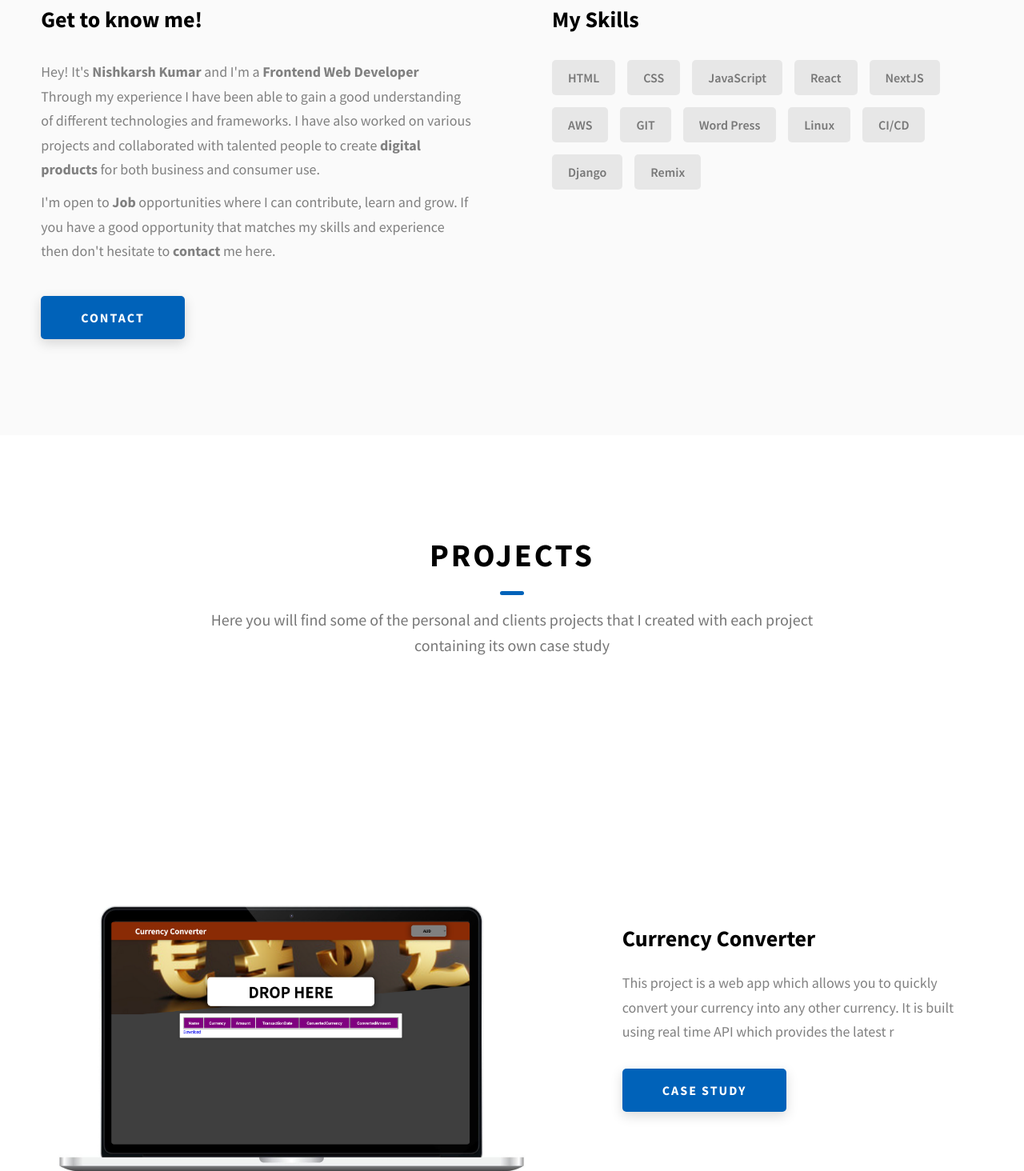
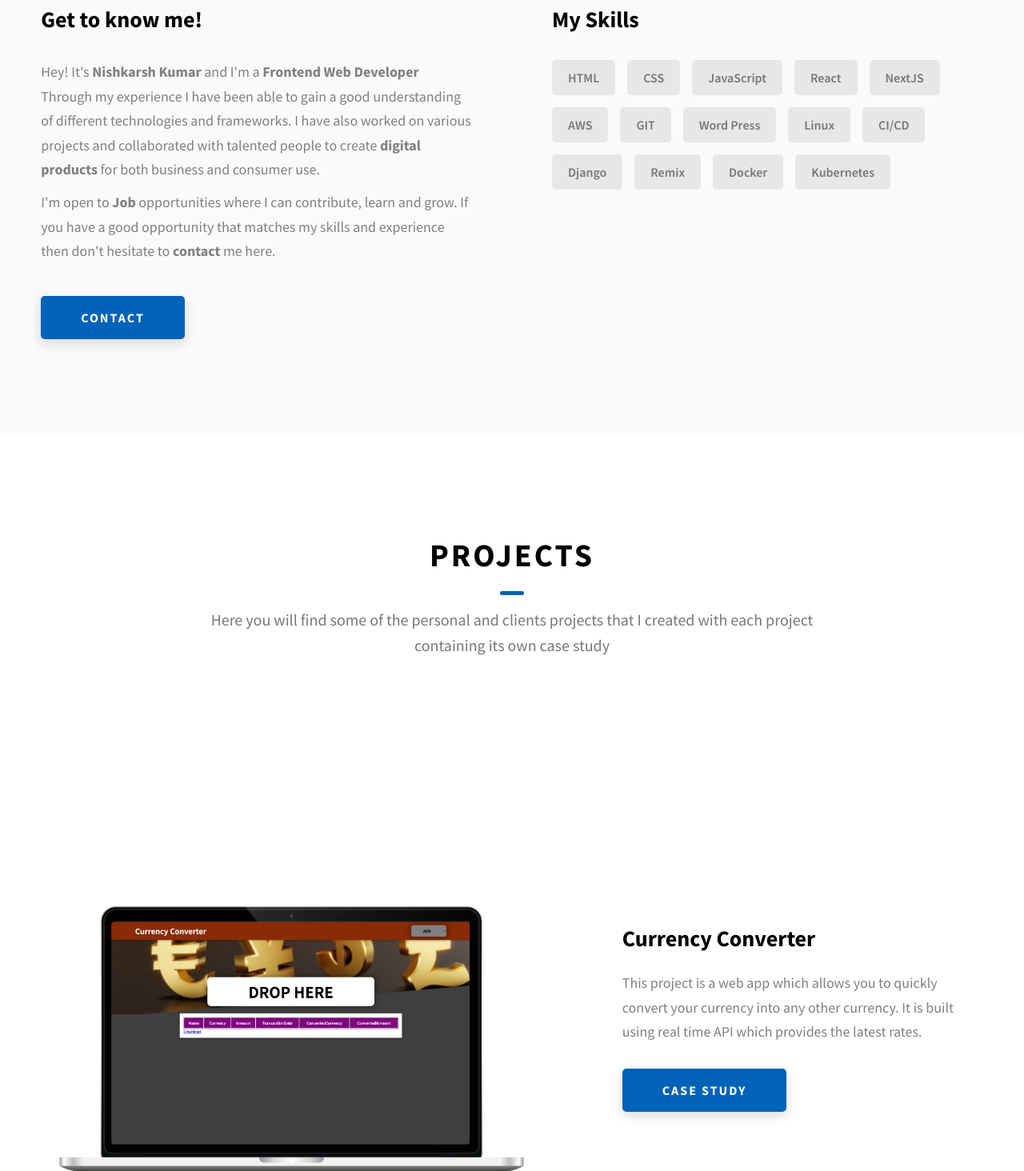
Before and after one commit to nishkarsh123/Portfolio, a website: page index.html in a window 1280 px wide. Shown: the part 1166-2630 px from the top of the page at 80% size. Drawn offline with Linux system fonts and the light colour scheme.

Commit message:
Update index.html

```diff
--- a/index.html
+++ b/index.html
@@ -192,6 +192,8 @@
               <div class="skills__skill">CI/CD</div>
               <div class="skills__skill">Django</div>
               <div class="skills__skill">Remix</div>
+              <div class="skills__skill">Docker</div>
+              <div class="skills__skill">Kubernetes</div>
             </div>
           </div>
         </div>
@@ -219,7 +221,7 @@
             <div class="projects__row-content">
               <h3 class="projects__row-content-title">Currency Converter</h3>
               <p class="projects__row-content-desc">
-                This project is a web app which allows you to quickly convert your currency into any other currency. It is built using real time API which provides the latest r
+                This project is a web app which allows you to quickly convert your currency into any other currency. It is built using real time API which provides the latest rates.
               </p>
               <a
                 href="./project-1.html"
```
